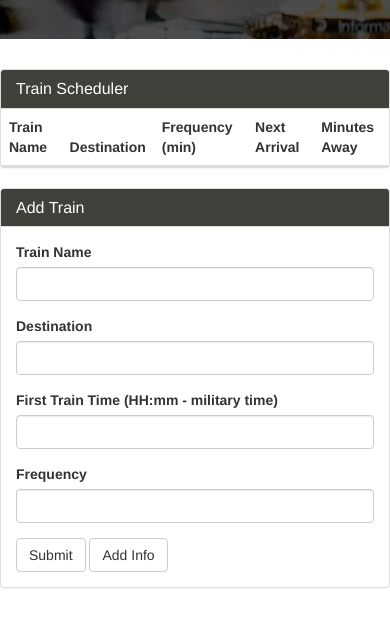
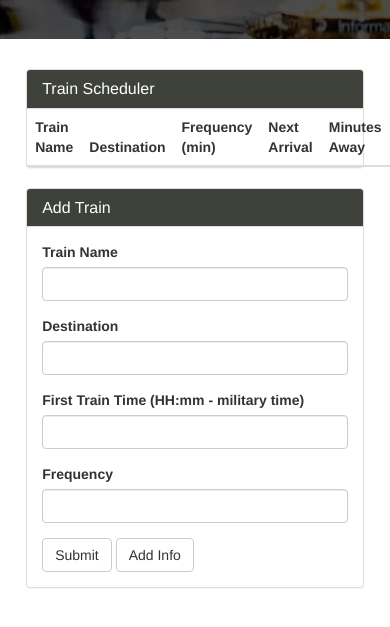
Before and after one commit to ha10/station-to-station, a plain HTML site: page index.html in a window 390 px wide. Shown: the part 161-788 px from the top of the page. Drawn offline with nearby package versions, Linux system fonts and the light colour scheme; no server answers.

Commit message:
clean up code

```diff
--- a/css/style.css
+++ b/css/style.css
@@ -1,9 +1,3 @@
-/*.schedules,
-.add-train-panel {
-  width: 1200px;
-  margin: 0 auto;
-}*/
-
 .jumbotron {
   background: url('../images/nyc-station-dk-logo.jpeg') no-repeat center center;
   height: 200px;
@@ -12,16 +6,22 @@
   font-family: 'Dosis', sans-serif;
 }
 
+.panel-default>.panel-heading {
+  background-color: rgba(16,19,11,.8);
+  color: white;
+}
+
+@media screen and (max-width:768px) {
+  .the-content {
+    padding: 0 .8em;
+    margin: 0 auto;
+    width: 100%;
+  }
+}
+
 @media screen and (min-width:1200px) {
   .the-content {
     width: 1100px;
     margin: 0 auto;
   }
 }
-
-
-
-.panel-default>.panel-heading {
-  background-color: rgba(16,19,11,.8);
-  color: white;
-}
--- a/index.html
+++ b/index.html
@@ -2,6 +2,7 @@
 <html>
   <head>
     <meta charset="utf-8">
+    <meta name="viewport" content="width=device-width, initial-scale=1">
     <title>Train Scheduler</title>
     <link rel="stylesheet" href="https://maxcdn.bootstrapcdn.com/bootstrap/3.3.7/css/bootstrap.min.css" integrity="sha384-BVYiiSIFeK1dGmJRAkycuHAHRg32OmUcww7on3RYdg4Va+PmSTsz/K68vbdEjh4u" crossorigin="anonymous">
     <link rel="stylesheet" type="text/css" href="css/style.css">
```
Also changed, not shown: js/app.js (+0 -124 lines).
